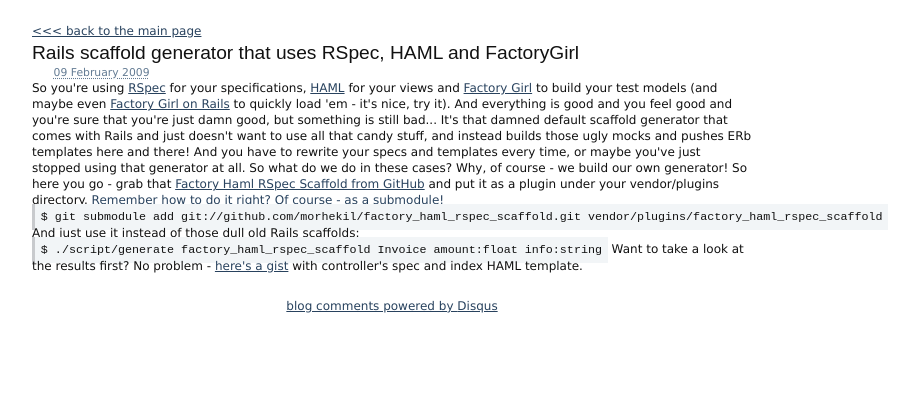
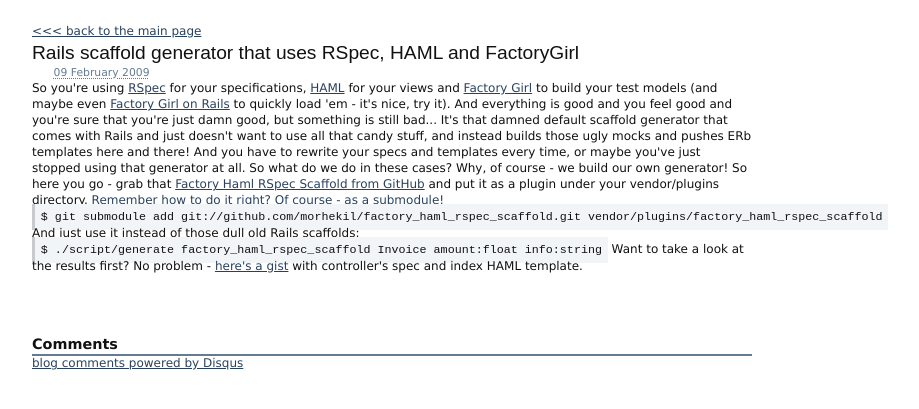
Before and after one commit to morhekil/speakmyname-blog, a Jekyll site: the page built from _posts/2009-02-09-rails-scaffold-generator-that-uses-rspec-haml-and-factorygirl.textile, in a window 1280 px wide. Shown: the top 409 px of the page, without its empty margins (248-1167 px from the left). Built offline with Jekyll 4.4.1, drawn with Linux system fonts in a browser that asks for light colours; comment, search, counter and statistics services are not loaded.

Commit message:
header, comments styling

```diff
--- a/_layouts/post.html
+++ b/_layouts/post.html
@@ -26,7 +26,10 @@
         </div>
     </div>
 
-    <div id="disqus_thread"></div><script type="text/javascript" src="http://disqus.com/forums/speakmyname/embed.js"></script><noscript><a href="http://disqus.com/forums/speakmyname/?url=ref">View the discussion thread.</a></noscript><a href="http://disqus.com" class="dsq-brlink">blog comments powered by <span class="logo-disqus">Disqus</span></a>
+    <div id="comments-wrapper">
+      <h3 id="comments-title">Comments</h3>
+      <div id="disqus_thread"></div><script type="text/javascript" src="http://disqus.com/forums/speakmyname/embed.js"></script><noscript><a href="http://disqus.com/forums/speakmyname/?url=ref">View the discussion thread.</a></noscript><a href="http://disqus.com" class="dsq-brlink">blog comments powered by <span class="logo-disqus">Disqus</span></a>
+    </div>
 
   </body>
 </html>
--- a/styles/content.css
+++ b/styles/content.css
@@ -16,6 +16,11 @@
 .highlight { position: relative; }
 .highlight .lineno { color: #999999; }
 
+#header { margin-top: 2em; text-align: center; font-family: arial, helvetica, sans-serif;}
+#header h1 { font-size: 2.7em; line-height: 133%; }
+#header h1 a { text-decoration: none; }
+#header #subtitle { margin-left: 8em; font-style: italic; font-size: 1.2em; color: #888; }
+
 #wrapper { max-width: 60em; margin: 2em auto; text-align: left; }
 
 a, a:link {color: #28425e; outline: none;}
@@ -32,3 +37,12 @@
 
 h2 { font-size: 1.6em; font-family: arial, helvetica, sans-serif; font-weight: 400;
   line-height: 133%; margin: 0; }
+
+/* Disqus comments styling */
+#comments-wrapper { max-width: 60em; margin: 5em auto 0em auto; text-align: left; }
+#comments-wrapper #comments-title { font-size: 1.2em; margin: 1em 0 0; line-height: 133%; }
+#disqus_thread { border-top: 2px solid #637B93; }
+#disqus_thread #dsq-new-post { background-color: #EBEEF1; padding: 0.5em; margin-bottom: 1em; }
+#disqus_thread #dsq-comments-title { float: left; width: 20em; }
+#disqus_thread #dsq-content .dsq-options { clear: none; font-size: 0.9em; float: right;}
+#disqus_thread #dsq-comments { clear: both; }
```
Also changed, not shown: _layouts/default.html (+5 -2 lines), styles/disqus.css (added).
